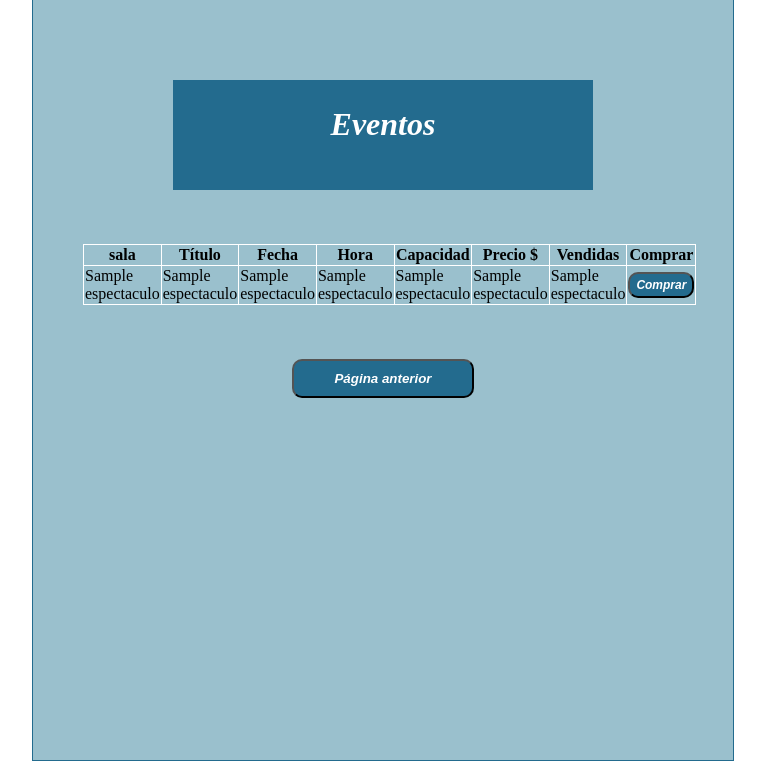
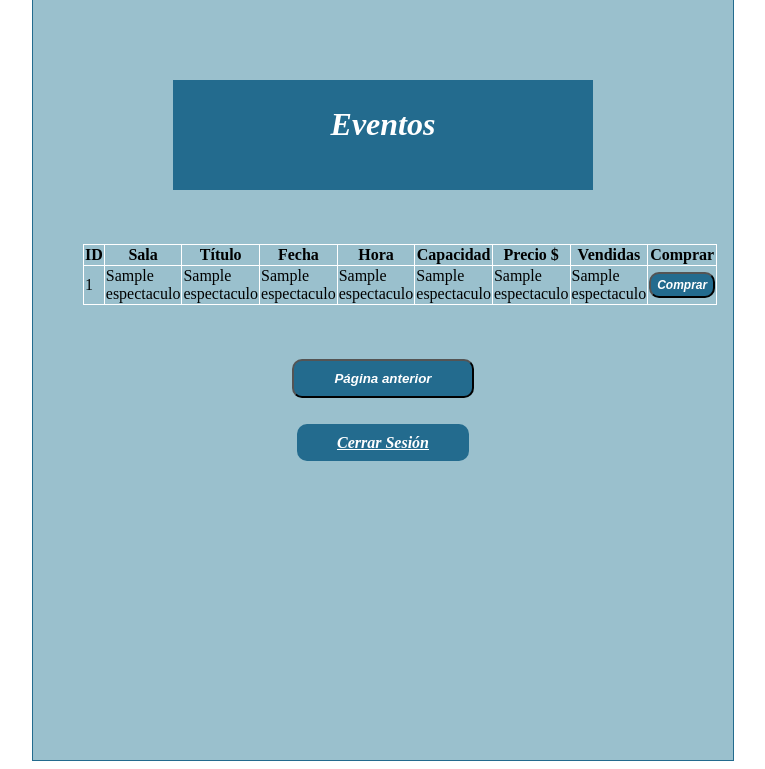
Before and after one commit to PabloCarrai/Ticketeadora-P-CVL, a Flask app: template templates/lista_espectaculos_compra.html in a window 1280 px wide. Shown: the part 99-868 px from the top of the page, without its empty margins (257-1022 px from the left). Run offline with Flask 3, Linux system fonts and the light colour scheme; the template is opened without the code that fills it: most values are stand-ins (such as "Sample title", 1, 10 or a date in 2020); some libraries are stand-ins or nearby versions.

Commit message:
Logouts y Pagina anterior
Agregado de Cierres de sesión
Ajuste flujo de Página Anterior

```diff
--- a/templates/lista_espectaculos_compra.html
+++ b/templates/lista_espectaculos_compra.html
@@ -5,18 +5,18 @@
 <title>lista_espectaculos_compra</title>
 <link rel="stylesheet" href="{{ url_for('static', filename='style.css') }}">
 </head>
-<body></br></br></br></br></br>
+<body>
+</br></br></br></br></br>
 <div align="center">
 <div align="center" class="border">
 <div class="header">
 <h1 class="word">Eventos</h1>
-</div></br></br></br>
+</div>
+</br></br></br>
 <table>
 <tr>
-    <!--
-        <th style="border: 1px solid white;">ID</th>
-    -->
-<th style="border: 1px solid white;">sala</th>
+<th style="border: 1px solid white;">ID</th>
+<th style="border: 1px solid white;">Sala</th>
 <th style="border: 1px solid white;">Título</th>
 <th style="border: 1px solid white;">Fecha</th>
 <th style="border: 1px solid white;">Hora</th>
@@ -27,9 +27,7 @@
 </tr>
 {% for espectaculo in espectaculos %}
 <tr>
-    <!--
-        <td style="border: 1px solid white;">{{ espectaculo[0] }}</td>
-    -->
+<td style="border: 1px solid white;">{{ espectaculo[0] }}</td>
 <td style="border: 1px solid white;">{{ espectaculo[7] }}</td>
 <td style="border: 1px solid white;">{{ espectaculo[2] }}</td>
 <td style="border: 1px solid white;">{{ espectaculo[3] }}</td>
@@ -54,5 +47,13 @@
 </table>
 </br></br></br>
 <input type="button" class="btn" value="Página anterior" onclick="location.href='/login'">
+
+<!--Guido new 240724-->
+</br></br></br>
+<a href="{{ url_for('logout') }}" class="btn">Cerrar Sesión</a>
+<!--Guido new 240724-->
+
+</div>
+</div>
 </body>
 </html>
```
Also changed, not shown: other parts of templates/lista_espectaculos_compra.html (+2 -7 lines), templates/espectaculo_compra_confirmada.html (+11 -3 lines), templates/home.html (+13 -4 lines), templates/registro_espectaculos.html (+8 -4 lines).
